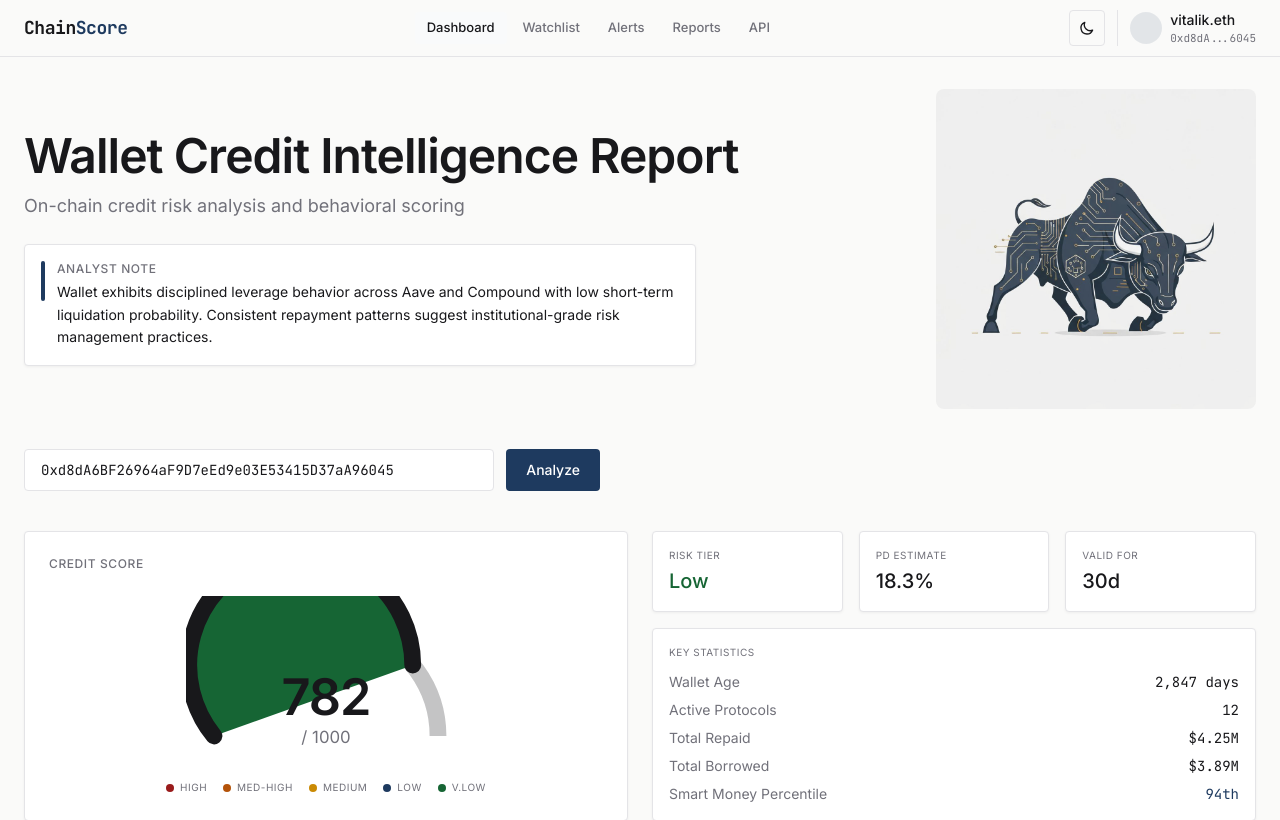
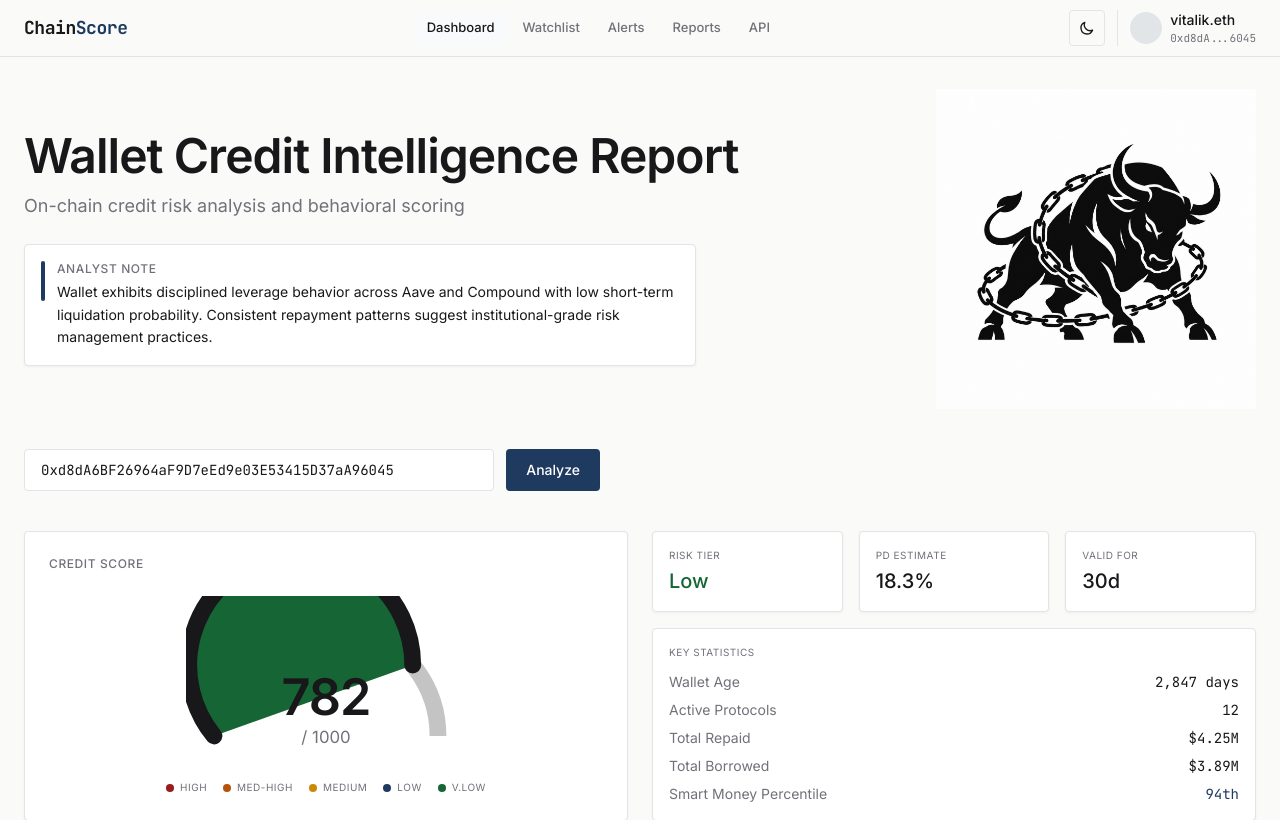
Before and after one commit to deerws/blockchain_and_cryptocurrencies, a Next.js app in the folder frontend/: page / in a window 1280 px wide. Shown: the top 820 px of the page. Built offline with nearby package versions, Linux system fonts and the light colour scheme.

Commit message:
feat: add dark mode image inversion for bull PNG
Save PNG image and add dark mode color inversion class.

Co-authored-by: André Pinheiro Paes <152342426+deerws@users.noreply.github.com>

```diff
--- a/frontend/app/globals.css
+++ b/frontend/app/globals.css
@@ -163,3 +163,8 @@ body {
 .heatmap-2 { background: var(--primary); opacity: 0.5; }
 .heatmap-3 { background: var(--primary); opacity: 0.7; }
 .heatmap-4 { background: var(--primary); opacity: 1; }
+
+/* Dark mode image invert for single-color illustrations */
+.dark .dark\:invert {
+  filter: invert(1);
+}
--- a/frontend/app/page.tsx
+++ b/frontend/app/page.tsx
@@ -299,9 +299,9 @@ export default function Home() {
             {/* Hero Illustration */}
             <div className="hidden lg:block w-64 xl:w-80 shrink-0">
               <img
-                src="/hero-bull.jpg"
+                src="/hero-bull.png"
                 alt="ChainScore Bull - Wall Street meets Blockchain"
-                className="w-full h-auto rounded-lg opacity-90"
+                className="w-full h-auto dark:invert"
               />
             </div>
           </div>
```
Also changed, not shown: frontend/public/hero-bull.png (added).
